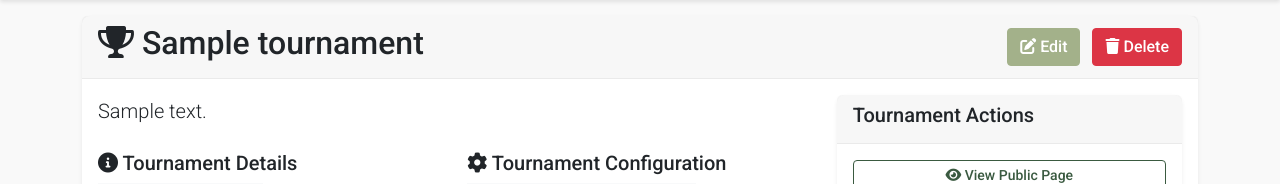
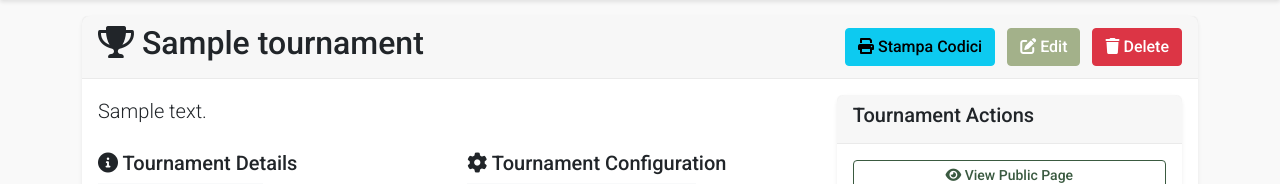
Before and after one commit to giorochi/ScacchistiDonFranco, a Flask app: page /admin/tournament/1 in a window 1280 px wide. Shown: the part 76-260 px from the top of the page. Run offline with Flask 3, Linux system fonts and the light colour scheme; a user stored in the database is signed in; tables that the repository leaves empty hold one stand-in row (values such as "Sample post").

Commit message:
Enable admins to print out player codes directly from the admin panel
Adds a "Stampa Codici" button to the tournament detail page, linking to the admin_tournament_player_codes route.

Replit-Commit-Author: Agent
Replit-Commit-Session-Id: d7014abb-245d-4f7a-b6cb-86c6e75b7be7
Replit-Commit-Screenshot-Url: https://storage.googleapis.com/screenshot-production-us-central1/17650ef3-d9bc-486c-8329-b36643b839b5/6850f55c-6594-442a-aa2b-07a71e36f9b5.jpg

```diff
--- a/templates/admin/tournament_detail.html
+++ b/templates/admin/tournament_detail.html
@@ -77,6 +77,9 @@
                     <div class="card-header d-flex justify-content-between align-items-center">
                         <h2><i class="fas fa-trophy"></i> {{ tournament.name }}</h2>
                         <div>
+                            <a href="{{ url_for('admin_tournament_player_codes', tournament_id=tournament.id) }}" class="btn btn-info me-2">
+                                <i class="fas fa-print"></i> Stampa Codici
+                            </a>
                             <a href="{{ url_for('admin_tournament_edit', tournament_id=tournament.id) }}" class="btn btn-secondary me-2">
                                 <i class="fas fa-edit"></i> Edit
                             </a>
@@ -203,6 +206,10 @@
 
                                             <a href="{{ url_for('admin_tournament_chessboards', tournament_id=tournament.id) }}" class="btn btn-info btn-sm d-block w-100 mb-2">
                                                 <i class="fas fa-chess-board"></i> Gestisci Scacchiere
+                                            </a>
+
+                                            <a href="{{ url_for('admin_tournament_player_codes', tournament_id=tournament.id) }}" class="btn btn-secondary btn-sm d-block w-100 mb-2">
+                                                <i class="fas fa-print"></i> Stampa Codici Giocatori
                                             </a>
 
                                         {% elif tournament.status == 'completed' %}
```
